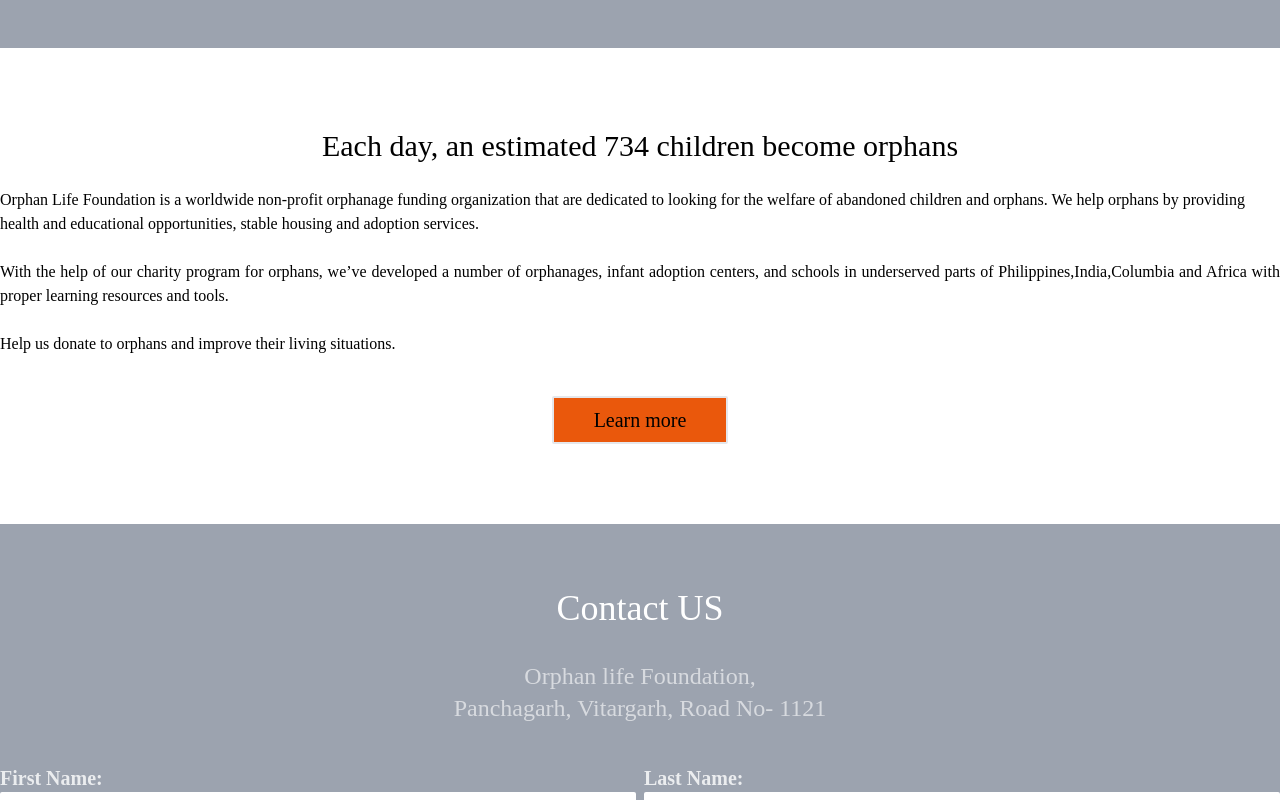
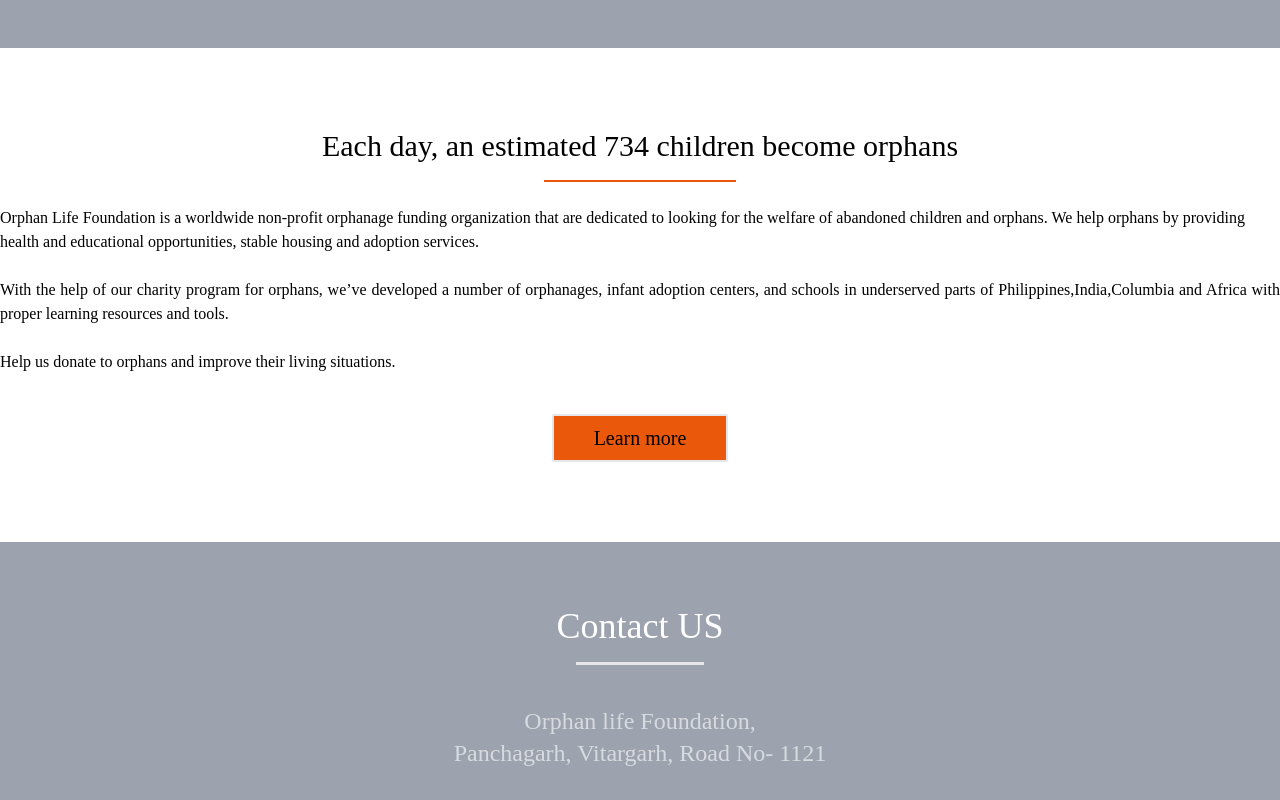
Before and after one commit to Badhon7821/orphanage_life, a React (Create React App) app: page / in a window 1280 px wide. Shown: the part 640-1440 px from the top of the page. Built offline with nearby package versions, Linux system fonts and the light colour scheme.

Commit message:
simple problem fixed

```diff
--- a/src/components/About.js
+++ b/src/components/About.js
@@ -2,11 +2,11 @@ const About = () => {
   return (
     <div className="container mx-auto">
       <div className="">
-        <h2 className="text-3xl text-center mt-20 pb-6">
+        <h2 className="text-3xl text-center mt-20 pb-4">
           Each day, an estimated 734 children become orphans
         </h2>
-        <span></span>
-        <p>
+        <div className="bg-orange-600 h-[2px] w-[15%] mx-auto"></div>
+        <p className="pt-6">
           Orphan Life Foundation is a worldwide non-profit orphanage funding
           organization that are dedicated to looking for the welfare of
           abandoned children and orphans. We help orphans by providing health
--- a/src/components/Contact.js
+++ b/src/components/Contact.js
@@ -3,8 +3,9 @@ const Contact = () => {
     <div className="bg-gray-400 pb-20">
       <div className="container mx-auto ">
         <div className="text-center">
-          <h1 className="pt-16 pb-8 text-4xl text-white ">Contact US</h1>
-          <h2 className="text-white/60 text-2xl pb-10">
+          <h1 className="pt-16  text-4xl text-white pb-4">Contact US</h1>
+          <div className="bg-gray-200 h-[3px] w-[10%] mx-auto"></div>
+          <h2 className="text-white/60 text-2xl py-10">
             Orphan life Foundation,
             <br /> Panchagarh, Vitargarh, Road No- 1121
           </h2>
```
Also changed, not shown: 11 other files (tests, documents, lock files or other folders).
